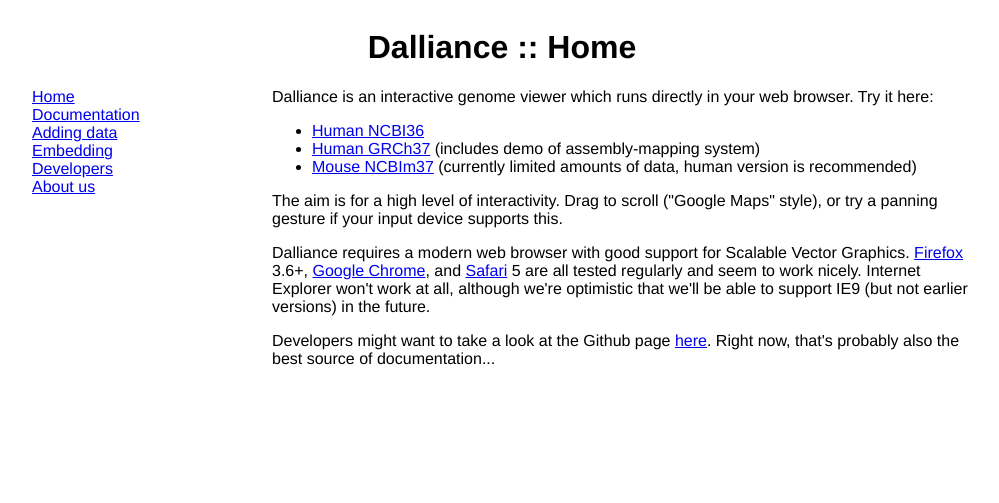
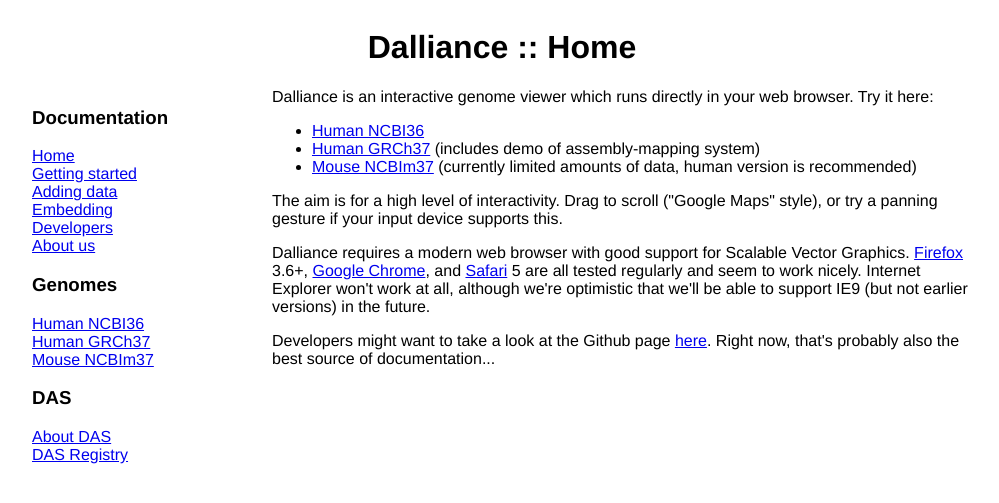
Before and after one commit to dasmoth/dalliance, a Jekyll site: the page built from web/index.html, in a window 1280 px wide. Shown: the top 503 px of the page, without its empty margins (138-1137 px from the left). Built offline with Jekyll 4.4.1, drawn with Linux system fonts in a browser that asks for light colours.

```diff
--- a/js/version.js
+++ b/js/version.js
@@ -11,8 +11,8 @@ var VERSION = {
     CONFIG: 2,
     MAJOR:  0,
     MINOR:  4,
-    MICRO:  14,
-    PATCH:  'c'
+    MICRO:  15,
+    PATCH:  'a'
 }
 
 VERSION.toString = function() {
--- a/test.html
+++ b/test.html
@@ -50,7 +50,7 @@
                    uri:                  'http://www.derkholm.net:8080/das/hg18comp/',
                    stylesheet_uri:       'http://www.derkholm.net/dalliance-test/stylesheets/cpg-hist.xml'},
                   {name:                 'MeDIP raw',
-                   uri:                  'http://www.derkholm.net:8080/das/medipseq_reads'},
+                   uri:                  'http://www.derkholm.net:8080/das/medipseq_reads/'},
                   {name:                 'MeDIP-seq',
                    uri:                  'http://www.ebi.ac.uk/das-srv/genomicdas/das/batman_seq_SP/'},
                   {name:                 'MeDIP-chip',
--- a/web/_layouts/default.html
+++ b/web/_layouts/default.html
@@ -37,12 +37,20 @@
   </div>
   <div class="clear"></div>
   <div id="sidebar" class="grid_3">
+    <h3>Documentation</h3>
     <a href="index.html">Home<a>
-    <a href="docs.html">Documentation</a>
+    <a href="docs.html">Getting started</a>
     <a href="adding.html">Adding data</a>
     <a href="embed.html">Embedding</a>
     <a href="dev.html">Developers</a>
     <a href="about.html">About us</a>
+    <h3>Genomes</h3>
+    <a href="/human/ncbi36/">Human NCBI36</a>
+    <a href="/human/GRCh37/">Human GRCh37</a>
+    <a href="/mouse/ncbi_m37/">Mouse NCBIm37</a>
+    <h3>DAS</h3>
+    <a href="http://biodas.org/">About DAS</a>
+    <a href="http://www.dasregistry.org/">DAS Registry</a>
   </div>
   <div id="content" class="grid_9">
     {{ content }}
```
Also changed, not shown: js/track-adder.js (+6 -4 lines).
